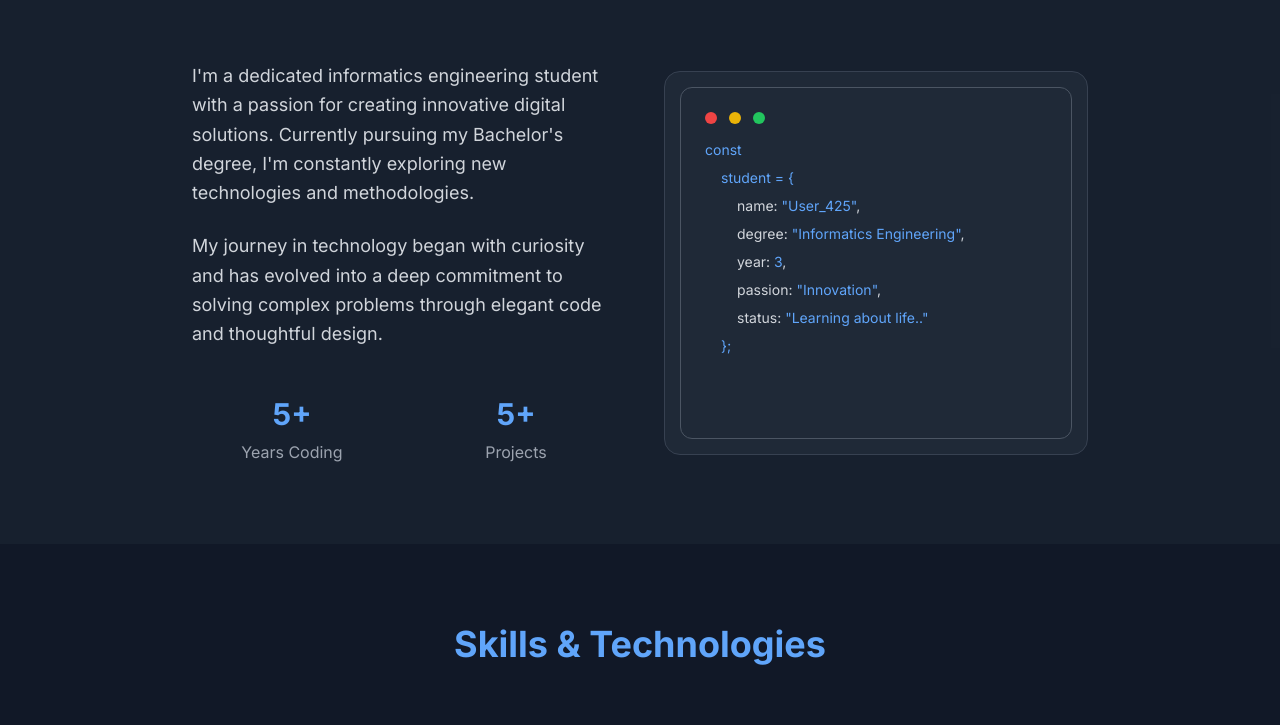
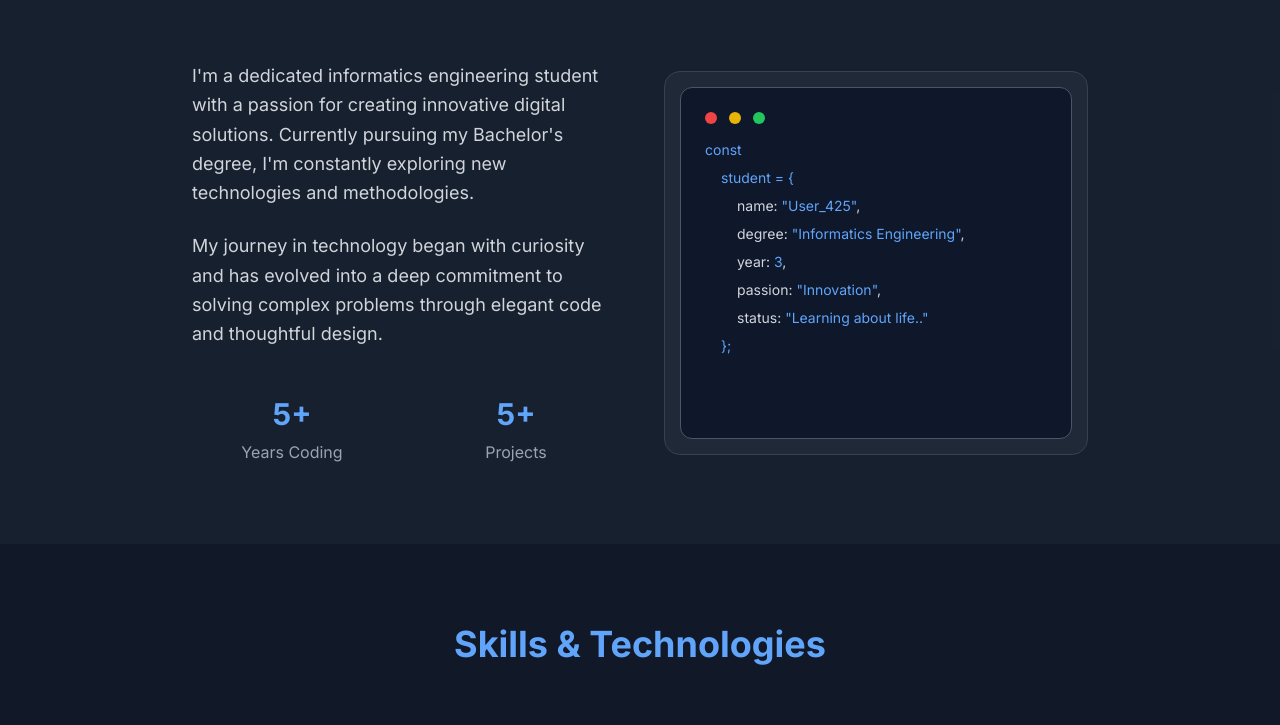
Before and after one commit to User-425/MyWeb, a plain HTML site: page index.html in a window 1280 px wide. Shown: the part 923-1648 px from the top of the page. Drawn offline with nearby package versions, Linux system fonts and the light colour scheme.

Commit message:
Update project card background color to slate-900 for better contrast

```diff
--- a/index.html
+++ b/index.html
@@ -122,7 +122,7 @@
                     </div>
                     <div class="relative">
                         <div class="w-full h-96 bg-gray-800 rounded-2xl border border-gray-700 overflow-hidden">
-                            <div class="absolute inset-4 bg-gray-800 rounded-xl border border-gray-600 p-6">
+                            <div class="absolute inset-4 bg-slate-900 rounded-xl border border-gray-600 p-6">
                                 <div class="space-y-4">
                                     <div class="flex items-center space-x-3">
                                         <div class="w-3 h-3 bg-red-500 rounded-full"></div>
```
